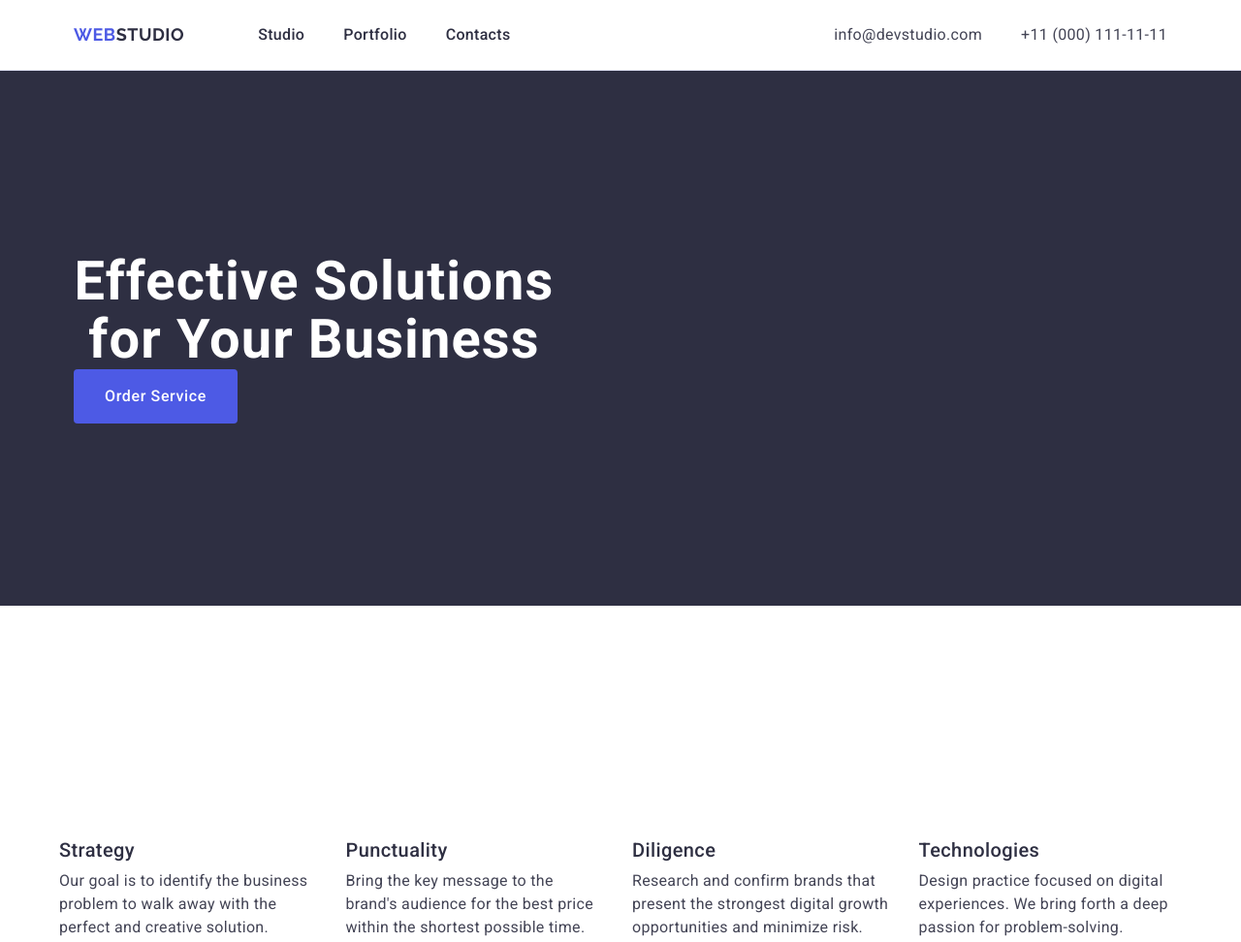
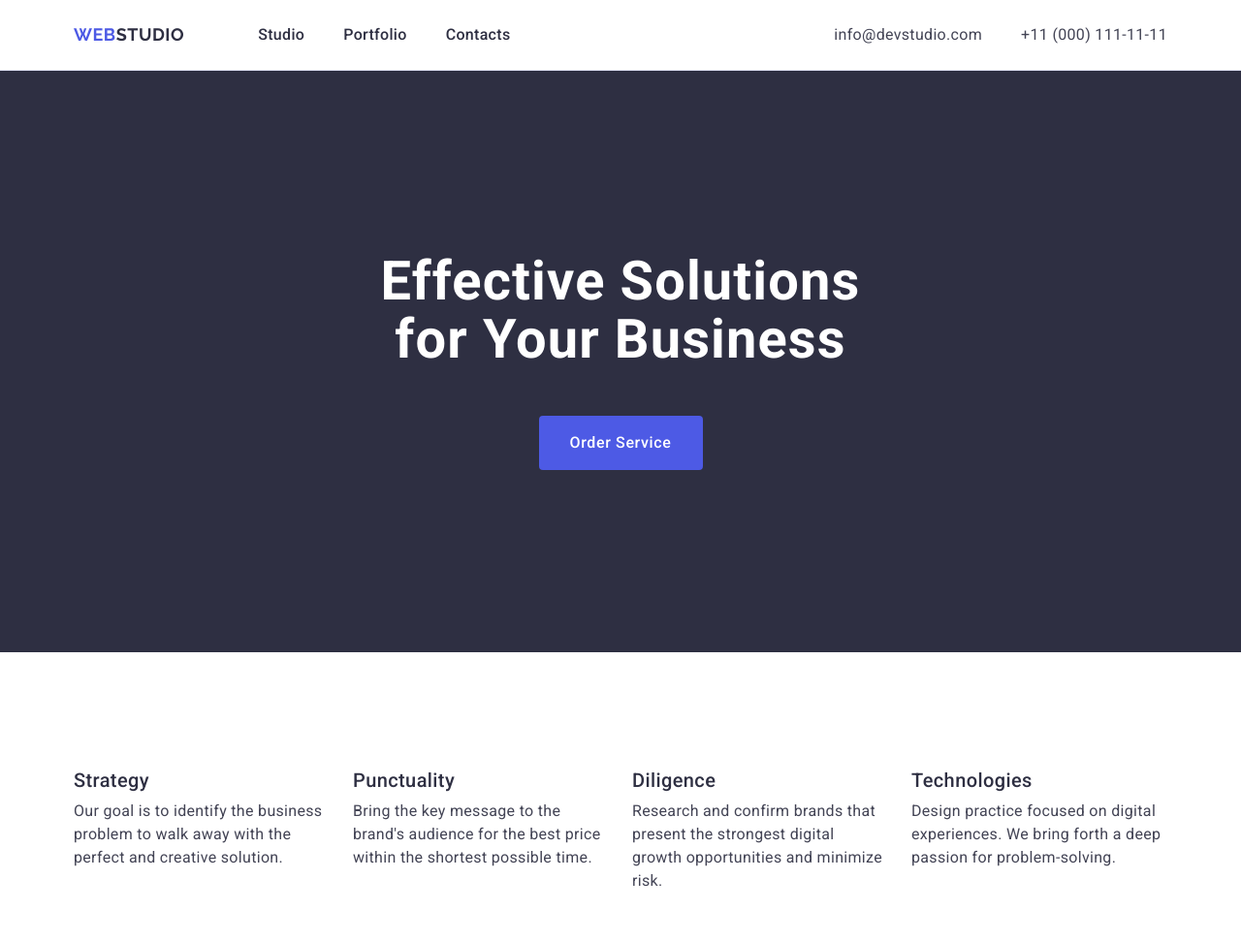
Before and after one commit to volodymyr-shuhaliiev/goit-markup-hw-03, a plain HTML site: page index.html in a window 1280 px wide. Shown: the top 972 px of the page at 97% size. Drawn offline with nearby package versions, Linux system fonts and the light colour scheme.

Commit message:
HW3vfinal

```diff
--- a/css/styles.css
+++ b/css/styles.css
@@ -116,6 +116,9 @@ img {
         text-align: center;
         color: #fff;
         max-width: 496px;
+        margin-left: auto;
+        margin-right: auto;
+
 
 }
 .button {
@@ -131,6 +134,9 @@ img {
         height: 56px;
         border: none;
         border-radius: 4px;
+        margin-left: auto;
+        margin-right: auto;
+        margin-top: 48px;
 }
 .button:hover,
 .button:focus {
@@ -155,10 +161,7 @@ background-color: #404BBF
       clip: rect(0 0 0 0);
       overflow: hidden;
 }
-.advantages {
-        display: flex;
-        padding: 120px 0;
-}
+
 .advantages-list {
         display: flex;
         gap: 24px;
@@ -293,6 +296,7 @@ footer {
         line-height: 1.5;
         letter-spacing: 0.02em;
         color: #f4f4fd;
+        max-width: 264px;
 }
 
 .footer-logo {
```
